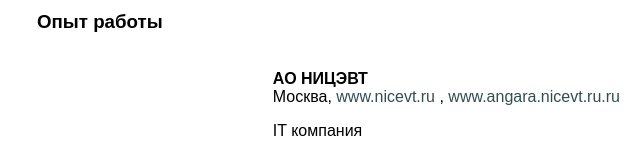
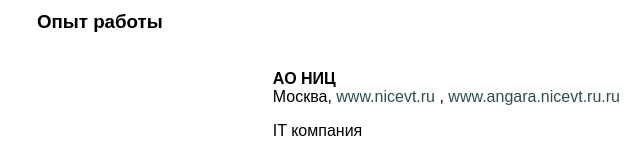
Before and after one commit to MikhailPashko/jenkins, a plain HTML site: page index.html in a window 1280 px wide. Shown: the part 642-797 px from the top of the page, 3-643 px from the left. Drawn offline with Linux system fonts and the light colour scheme.

Commit message:
new index file

```diff
--- a/index.html
+++ b/index.html
@@ -44,7 +44,7 @@
                 </p>
             </td>
             <td>
-                <p><b>АО НИЦЭВТ</b><br>
+                <p><b>АО НИЦ</b><br>
                    <nobr> Москва, <a href="http://www.nicevt.ru/" target="_blank">www.nicevt.ru</a> , <a href="http://angara.nicevt.ru/" target="_blank">www.angara.nicevt.ru.ru</a></p></nobr>
                 <p>IT компания</p>
                 <ul>
```
